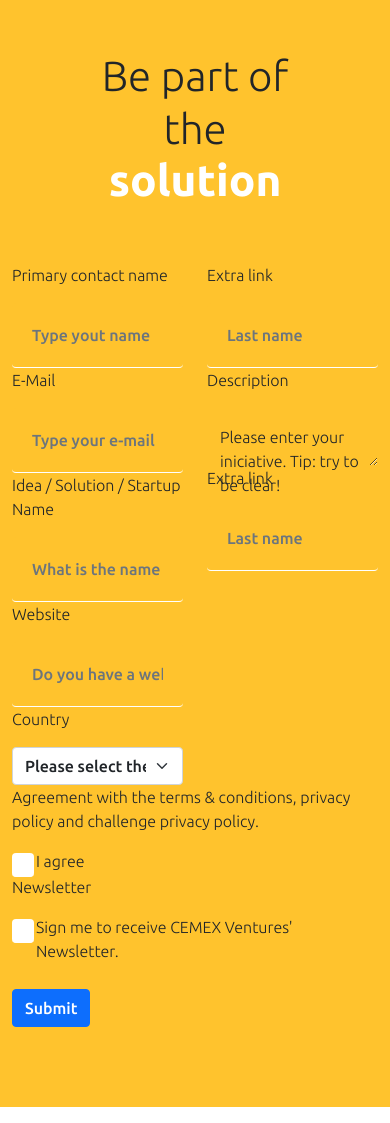
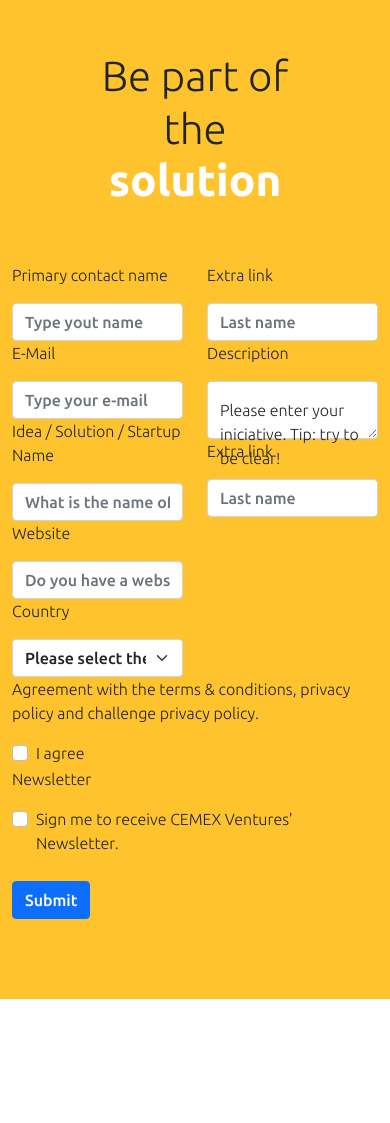
Before and after one commit to Bigmasters/Cemex-Landing-Page, a plain HTML site: page index.html in a window 390 px wide. Shown: the part 7439-8562 px from the top of the page. After the commit the page ends 8454 px from the top, so only its background shows below. Drawn offline with nearby package versions, Linux system fonts and the light colour scheme.

Commit message:
Update mobile.css

```diff
--- a/css/mobile.css
+++ b/css/mobile.css
@@ -220,28 +220,7 @@ h6 {
 font-size: 2rem;
 margin: 1.5rem;
 }
-.form-control{
-	background-color: #FFC32D;
-	color:white;
-	margin-top: 1rem;
-	padding: 20px;
-    border: none;
-}
-.form-control:focus {
-    color: white;
-    background-color: #FFC32D;
-    outline: 0;
-    border: none!important;
-}
-input, .contact-form form textarea {
-    width: 100%;
-    padding: .7em;
-    border: none!important;
-    background: none;
-    outline: 0;
-    color: #fff;
-    border-bottom: 1px solid #fff!important;
-}
+
 @media (min-width: 575.98px) {
     #studentborder, #entrepreneursborder, #smesborder {
         border-right: 4px solid #dee2e6!important;
```
